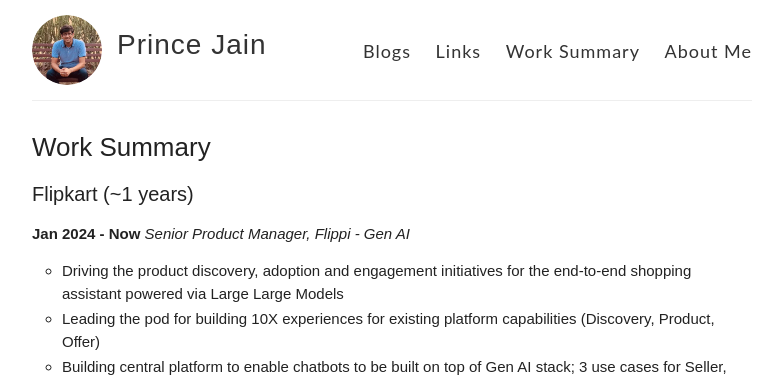
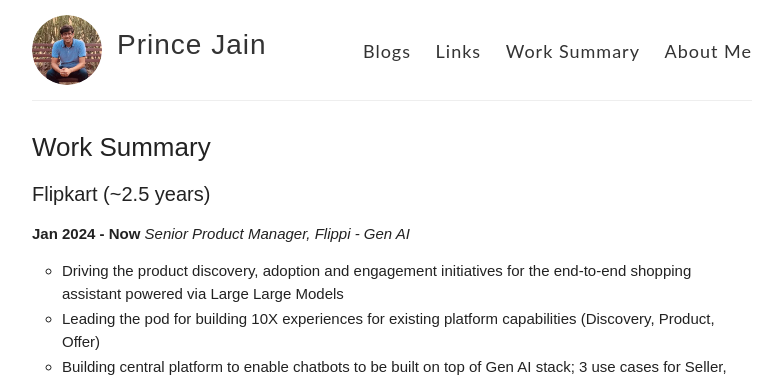
Before and after one commit to product-noob/product-noob.github.io, a Jekyll site: the page built from worksummary.md, in a window 1280 px wide. Shown: the top 377 px of the page, without its empty margins (248-1031 px from the left). Built offline with Jekyll 4.4.1, drawn with Linux system fonts in a browser that asks for light colours.

Commit message:
Update worksummary.md

```diff
--- a/worksummary.md
+++ b/worksummary.md
@@ -4,7 +4,7 @@ title:  Work Summary
 permalink: /worksummary/
 ---
 
-#### Flipkart (~1 years) ####
+#### Flipkart (~2.5 years) ####
 
 **Jan 2024 - Now** *Senior Product Manager, Flippi - Gen AI*
 
```
